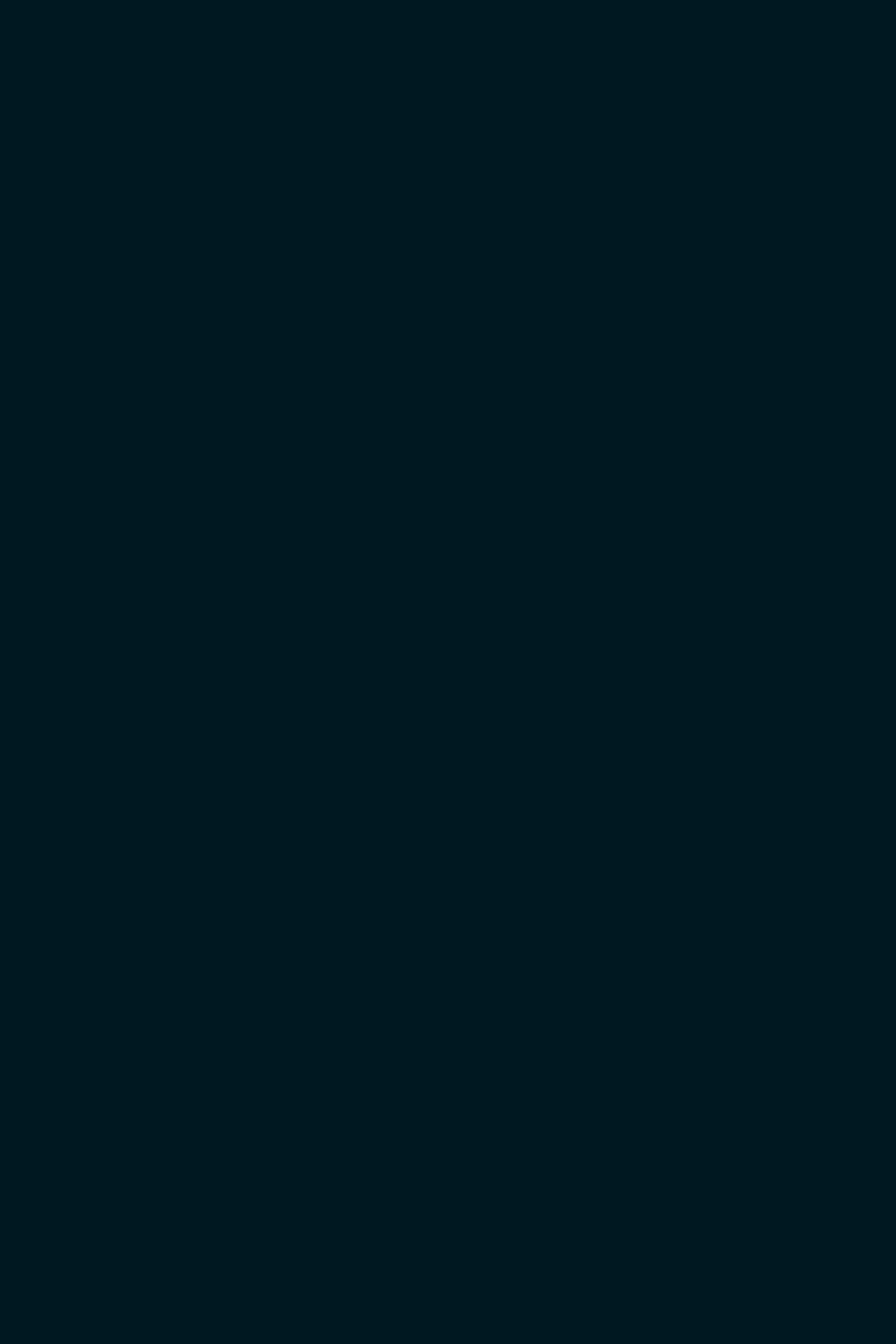
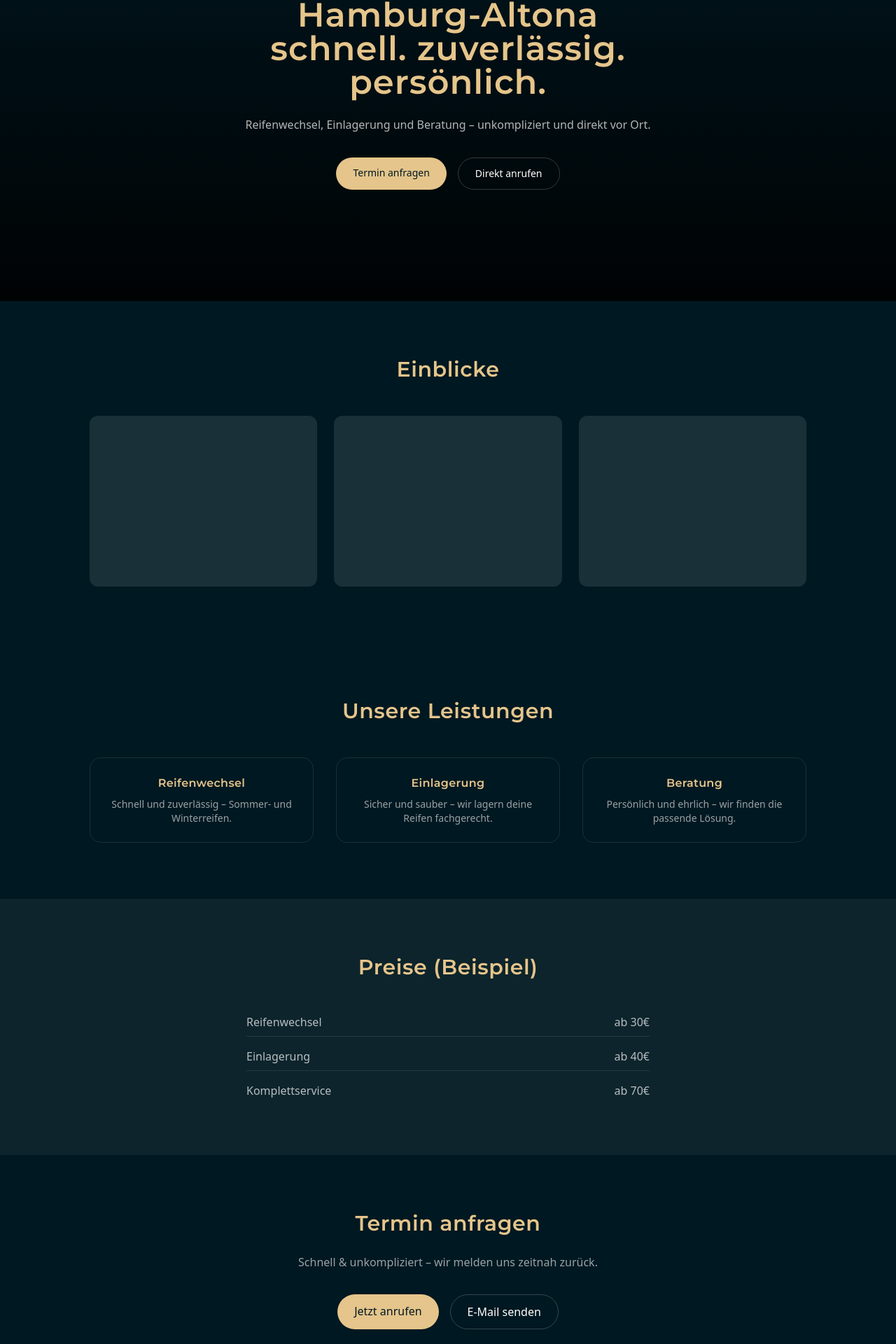
Before and after one commit to Jamoko112026/Jamoko-v1, a React (Vite) app: page /demos/reifendienst in a window 1280 px wide. Before the commit this address had no page. Shown: the part 346-2266 px from the top of the page at 70% size. Before the commit the page ends 800 px from the top, so only its background shows below. Built offline with nearby package versions, Linux system fonts and the light colour scheme.

Commit message:
add sitemap + updates

```diff
--- a/src/components/AnimatedRoutes.tsx
+++ b/src/components/AnimatedRoutes.tsx
@@ -5,7 +5,7 @@ import { useLayoutEffect } from "react";
 // Layout
 import JamokoLayout from "../layouts/JamokoLayout";
 
-// Pages
+// Core Pages
 import Home from "../pages/Home";
 import MiniSite from "../pages/MiniSite";
 import Pricing from "../pages/Pricing";
@@ -14,13 +14,17 @@ import Kontakt from "../pages/Kontakt";
 import About from "../pages/About";
 import Business from "../pages/Business";
 
+// Cases (echte Kunden)
+import SLBautec from "../pages/SLBautec";
+import ARD from "../pages/ARD";
+
 // Demos
-import SLBautec from "../pages/SLBautec";
 import PhysioDemo from "../pages/PhysioDemo";
 import SushiDemo from "../pages/SushiDemo";
 import SabinePreview from "../pages/SabinePreview";
 import UweHaberstroh from "../pages/UweHaberstroh";
-import UliGlaserDemo from "../pages/UliGlaserDemo"; // ✅ NEU
+import UliGlaserDemo from "../pages/UliGlaserDemo";
+import ARDDemo from "../pages/ARDDemo"; // 🔥 NEU
 
 // Legal
 import Impressum from "../pages/Impressum";
@@ -30,9 +34,9 @@ import AGB from "../pages/AGB";
 export default function AnimatedRoutes() {
   const location = useLocation();
 
-  // 🔧 sauberer Scroll Reset
+  // 🔧 sauberer Scroll Reset (stabil)
   useLayoutEffect(() => {
-    window.scrollTo({ top: 0, behavior: "auto" });
+    window.scrollTo(0, 0);
   }, [location.pathname]);
 
   return (
@@ -47,28 +51,30 @@ export default function AnimatedRoutes() {
         <Routes location={location} key={location.pathname}>
           <Route path="/" element={<JamokoLayout />}>
 
-            {/* Core */}
+            {/* ================= CORE ================= */}
             <Route index element={<Home />} />
             <Route path="minisite" element={<MiniSite />} />
             <Route path="business" element={<Business />} />
             <Route path="pricing" element={<Pricing />} />
 
-            {/* Info */}
+            {/* ================= INFO ================= */}
             <Route path="faq" element={<FAQ />} />
             <Route path="kontakt" element={<Kontakt />} />
             <Route path="about" element={<About />} />
 
-            {/* Cases */}
-            <Route path="sl-bautec" element={<SLBautec />} />
+            {/* ================= CASES (ECHT) ================= */}
+            <Route path="cases/sl-bautec" element={<SLBautec />} />
+            <Route path="cases/reifendienst" element={<ARD />} />
 
-            {/* Demos (JETZT KLAR STRUKTURIERT) */}
+            {/* ================= DEMOS (VERKAUF) ================= */}
             <Route path="demos/physio" element={<PhysioDemo />} />
             <Route path="demos/sushi" element={<SushiDemo />} />
             <Route path="demos/sabine" element={<SabinePreview />} />
             <Route path="demos/uwe" element={<UweHaberstroh />} />
-            <Route path="demos/uli-glaser" element={<UliGlaserDemo />} /> {/* ✅ */}
+            <Route path="demos/uli-glaser" element={<UliGlaserDemo />} />
+            <Route path="demos/reifendienst" element={<ARDDemo />} /> {/* 🔥 wichtig */}
 
-            {/* Legal */}
+            {/* ================= LEGAL ================= */}
             <Route path="impressum" element={<Impressum />} />
             <Route path="datenschutz" element={<Datenschutz />} />
             <Route path="agb" element={<AGB />} />
--- /dev/null
+++ b/src/demos/ARD/ARDDemoContact.tsx
@@ -0,0 +1,33 @@
+export default function ARDDemoContact() {
+  return (
+    <section id="kontakt" className="py-20 px-6 text-center">
+
+      <h2 className="text-2xl md:text-3xl font-light mb-6">
+        Termin anfragen
+      </h2>
+
+      <p className="text-white/60 mb-8">
+        Schnell & unkompliziert – wir melden uns zeitnah zurück.
+      </p>
+
+      <div className="flex flex-col md:flex-row gap-4 justify-center">
+
+        <a
+          href="tel:+49123456789"
+          className="px-6 py-3 bg-jamoko-gold text-[#001821] rounded-full"
+        >
+          Jetzt anrufen
+        </a>
+
+        <a
+          href="mailto:info@reifendienst.de"
+          className="px-6 py-3 border border-white/20 rounded-full"
+        >
+          E-Mail senden
+        </a>
+
+      </div>
+
+    </section>
+  );
+}
--- /dev/null
+++ b/src/demos/ARD/ARDDemoGallery.tsx
@@ -0,0 +1,19 @@
+export default function ARDDemoGallery() {
+  return (
+    <section className="py-20 px-6 text-center">
+
+      <h2 className="text-2xl md:text-3xl font-light mb-12">
+        Einblicke
+      </h2>
+
+      <div className="grid md:grid-cols-3 gap-6 max-w-5xl mx-auto">
+
+        <div className="aspect-[4/3] bg-white/10 rounded-xl" />
+        <div className="aspect-[4/3] bg-white/10 rounded-xl" />
+        <div className="aspect-[4/3] bg-white/10 rounded-xl" />
+
+      </div>
+
+    </section>
+  );
+}
--- /dev/null
+++ b/src/demos/ARD/ARDDemoHero.tsx
@@ -0,0 +1,40 @@
+export default function ARDDemoHero() {
+  return (
+    <section className="min-h-[80vh] flex items-center justify-center text-center px-6 relative overflow-hidden">
+
+      {/* Background */}
+      <div className="absolute inset-0 bg-gradient-to-b from-[#001821] to-[#000] opacity-90" />
+
+      {/* Content */}
+      <div className="relative z-10 max-w-2xl">
+
+        <h1 className="text-3xl md:text-5xl font-light mb-6 leading-tight">
+          Reifenservice in Hamburg-Altona
+          <br />
+          <span className="text-jamoko-gold">schnell. zuverlässig. persönlich.</span>
+        </h1>
+
+        <p className="text-white/70 mb-8">
+          Reifenwechsel, Einlagerung und Beratung – unkompliziert und direkt vor Ort.
+        </p>
+
+        <div className="flex flex-col md:flex-row gap-4 justify-center">
+          <a
+            href="#kontakt"
+            className="px-6 py-3 bg-jamoko-gold text-[#001821] rounded-full text-sm"
+          >
+            Termin anfragen
+          </a>
+
+          <a
+            href="tel:+49123456789"
+            className="px-6 py-3 border border-white/20 rounded-full text-sm"
+          >
+            Direkt anrufen
+          </a>
+        </div>
+
+      </div>
+    </section>
+  );
+}
--- /dev/null
+++ b/src/demos/ARD/ARDDemoPrices.tsx
@@ -0,0 +1,28 @@
+export default function ARDDemoPrices() {
+  return (
+    <section className="py-20 px-6 text-center bg-white/5">
+      <h2 className="text-2xl md:text-3xl font-light mb-12">
+        Preise (Beispiel)
+      </h2>
+
+      <div className="max-w-xl mx-auto space-y-4 text-white/70">
+
+        <div className="flex justify-between border-b border-white/10 pb-2">
+          <span>Reifenwechsel</span>
+          <span>ab 30€</span>
+        </div>
+
+        <div className="flex justify-between border-b border-white/10 pb-2">
+          <span>Einlagerung</span>
+          <span>ab 40€</span>
+        </div>
+
+        <div className="flex justify-between">
+          <span>Komplettservice</span>
+          <span>ab 70€</span>
+        </div>
+
+      </div>
+    </section>
+  );
+}
--- /dev/null
+++ b/src/demos/ARD/ARDDemoServices.tsx
@@ -0,0 +1,34 @@
+export default function ARDDemoServices() {
+  return (
+    <section className="py-20 px-6 text-center">
+      <h2 className="text-2xl md:text-3xl font-light mb-12">
+        Unsere Leistungen
+      </h2>
+
+      <div className="grid md:grid-cols-3 gap-8 max-w-5xl mx-auto">
+
+        <div className="p-6 border border-white/10 rounded-2xl">
+          <h3 className="mb-2">Reifenwechsel</h3>
+          <p className="text-white/60 text-sm">
+            Schnell und zuverlässig – Sommer- und Winterreifen.
+          </p>
+        </div>
+
+        <div className="p-6 border border-white/10 rounded-2xl">
+          <h3 className="mb-2">Einlagerung</h3>
+          <p className="text-white/60 text-sm">
+            Sicher und sauber – wir lagern deine Reifen fachgerecht.
+          </p>
+        </div>
+
+        <div className="p-6 border border-white/10 rounded-2xl">
+          <h3 className="mb-2">Beratung</h3>
+          <p className="text-white/60 text-sm">
+            Persönlich und ehrlich – wir finden die passende Lösung.
+          </p>
+        </div>
+
+      </div>
+    </section>
+  );
+}
--- /dev/null
+++ b/src/pages/ARDDemo.tsx
@@ -0,0 +1,27 @@
+import ARDDemoHero from "../demos/ARD/ARDDemoHero";
+import ARDDemoGallery from "../demos/ARD/ARDDemoGallery";
+import ARDDemoServices from "../demos/ARD/ARDDemoServices";
+import ARDDemoPrices from "../demos/ARD/ARDDemoPrices";
+import ARDDemoContact from "../demos/ARD/ARDDemoContact";
+
+export default function ARDDemo() {
+  return (
+    <div className="bg-[#001821] text-white">
+
+      {/* 🔵 DEMO HINWEIS (wichtig für Verkauf) */}
+      <div className="text-center text-xs py-3 bg-jamoko-gold text-[#001821] tracking-wide">
+        DEMO · So könnte deine Website aussehen
+      </div>
+
+      <ARDDemoHero />
+      <ARDDemoGallery />
+      <ARDDemoServices />
+      <ARDDemoPrices />
+      <ARDDemoContact />
+
+      <footer className="py-12 text-center text-sm text-white/50">
+        JaMoKo Demo · Altonaer Reifendienst
+      </footer>
+    </div>
+  );
+}
--- a/src/sections/ARD/ARDContact.tsx
+++ b/src/sections/ARD/ARDContact.tsx
@@ -1,24 +1,46 @@
 // src/sections/ARD/ARDContact.tsx
-
 export default function ARDContact() {
   return (
-    <section className="py-20 px-6 text-center bg-white text-[#0A1F35]">
-      <h3 className="text-2xl mb-6">Kontakt</h3>
+    <section className="py-24 px-6 bg-[#0A1F35] text-white text-center">
+      <div className="max-w-3xl mx-auto">
 
-      <p className="text-lg leading-relaxed mb-6">
-        Altonaer Reifendienst<br />
-        Hainbuchenweg 2, Hamburg-Altona<br />
-        Telefon: <a href="tel:+4940434993" className="underline">040 434 993</a><br />
-        WhatsApp: <a href="https://wa.me/" className="underline">Jetzt schreiben</a>
-      </p>
+        {/* Headline */}
+        <h2 className="text-2xl md:text-3xl font-light mb-6">
+          Schnell wieder mobil.
+        </h2>
 
-      <div className="flex justify-center gap-4">
-        <a
-          href="https://wa.me/"
-          className="bg-[#0A1F35] text-white px-6 py-3 rounded-xl font-semibold"
-        >
-          WhatsApp Termin
-        </a>
+        {/* Subline */}
+        <p className="text-white/70 mb-10 leading-relaxed">
+          Schreib uns kurz per WhatsApp oder ruf direkt an.
+          Wir kümmern uns schnell und unkompliziert.
+        </p>
+
+        {/* CTAs */}
+        <div className="flex justify-center gap-4 flex-wrap mb-12">
+
+          <a
+            href="https://wa.me/"
+            className="bg-white text-[#0A1F35] px-6 py-3 rounded-xl font-medium shadow-md hover:scale-[1.02] transition"
+          >
+            Termin per WhatsApp
+          </a>
+
+          <a
+            href="tel:+4940434993"
+            className="bg-[#D40000] px-6 py-3 rounded-xl text-white font-medium shadow-md hover:scale-[1.02] transition"
+          >
+            Jetzt anrufen
+          </a>
+
+        </div>
+
+        {/* Vertrauen / Info */}
+        <div className="text-white/50 text-sm leading-relaxed">
+          📍 Hamburg-Altona
+          <br />
+          Schnell erreichbar – keine langen Wartezeiten
+        </div>
+
       </div>
     </section>
   );
--- a/src/sections/ARD/ARDHero.tsx
+++ b/src/sections/ARD/ARDHero.tsx
@@ -1,49 +1,54 @@
-// src/sections/ARD/ARDHero.tsx
-
 export default function ARDHero() {
   return (
-    <section className="relative h-[60vh] md:h-[70vh] w-full flex items-center justify-center text-center">
+    <section className="relative h-[65vh] md:h-[75vh] w-full flex items-center justify-center text-center overflow-hidden">
 
-      {/* Hintergrundbild */}
+      {/* Background */}
       <img
         src="/ard/Hero_1920w_ARDlook.jpg"
-        alt="Altonaer Reifendienst Hero"
+        alt="Altonaer Reifendienst Werkstatt"
         className="absolute inset-0 w-full h-full object-cover"
       />
 
-      {/* Dunkles Overlay */}
-      <div className="absolute inset-0 bg-black/55"></div>
+      {/* Overlay (wichtiger für Wirkung) */}
+      <div className="absolute inset-0 bg-black/65" />
 
-      {/* Text */}
-      <div className="relative z-10 px-6 text-white">
-        <h1 className="text-4xl md:text-5xl font-light mb-3 drop-shadow-lg">
-          Altonaer Reifendienst
+      {/* Content */}
+      <div className="relative z-10 px-6 text-white max-w-2xl">
+
+        {/* Headline */}
+        <h1 className="text-4xl md:text-5xl font-light mb-4 tracking-wide">
+          Reifenservice in Hamburg-Altona
         </h1>
 
-        <h2 className="text-2xl md:text-3xl font-light text-blue-200 mb-6 drop-shadow">
+        {/* Subline */}
+        <h2 className="text-xl md:text-2xl font-light text-white/80 mb-6">
           Schnell. Ehrlich. Lokal.
         </h2>
 
-        <p className="max-w-xl mx-auto text-lg mb-10 text-blue-100 leading-relaxed drop-shadow">
-          Reifenwechsel • Einlagerung • Profilcheck
-          – direkt in Hamburg-Altona.
+        {/* Description */}
+        <p className="text-base md:text-lg text-white/70 leading-relaxed mb-10">
+          Reifenwechsel · Einlagerung · Profilcheck
+          <br className="hidden md:block" />
+          direkt vor Ort – ohne Umwege.
         </p>
 
-        {/* Buttons */}
+        {/* CTA */}
         <div className="flex justify-center gap-4 flex-wrap">
+
           <a
             href="https://wa.me/"
-            className="bg-white text-[#0A1F35] px-6 py-3 rounded-xl font-semibold shadow-lg"
+            className="bg-white text-[#0A1F35] px-6 py-3 rounded-xl font-medium shadow-md hover:scale-[1.02] transition"
           >
-            WhatsApp Termin
+            Termin per WhatsApp
           </a>
 
           <a
             href="tel:+4940434993"
-            className="bg-[#D40000] px-6 py-3 rounded-xl text-white font-semibold shadow-lg"
+            className="bg-[#D40000] px-6 py-3 rounded-xl text-white font-medium shadow-md hover:scale-[1.02] transition"
           >
-            Anrufen
+            Jetzt anrufen
           </a>
+
         </div>
       </div>
     </section>
```
Also changed, not shown: src/pages/Home.tsx (+15 -11 lines), src/sections/ARD/ARDGallery.tsx (+33 -11 lines), src/sections/home/DemoSection.tsx (+42 -10 lines), 1 other file (tests, documents, lock files or other folders).
